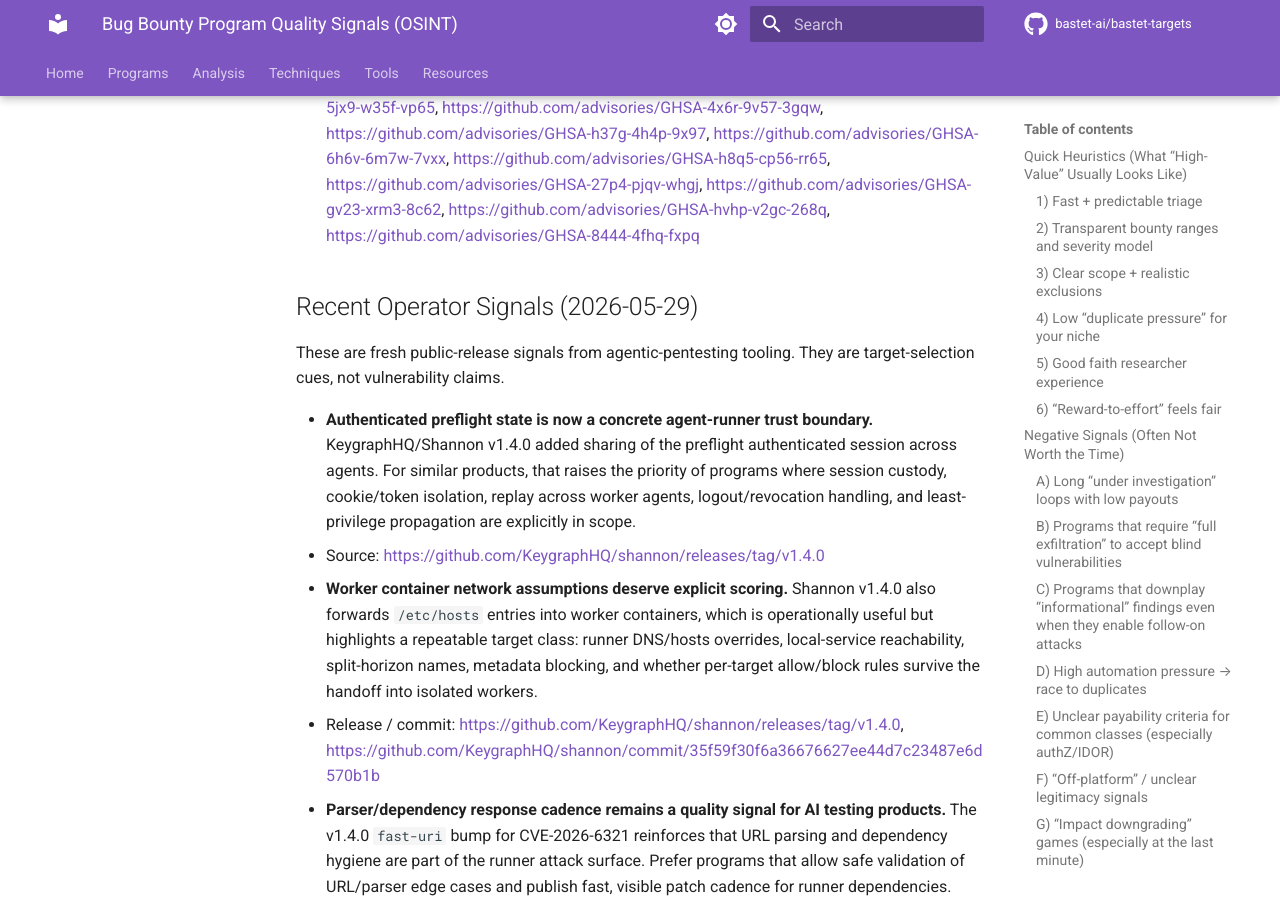
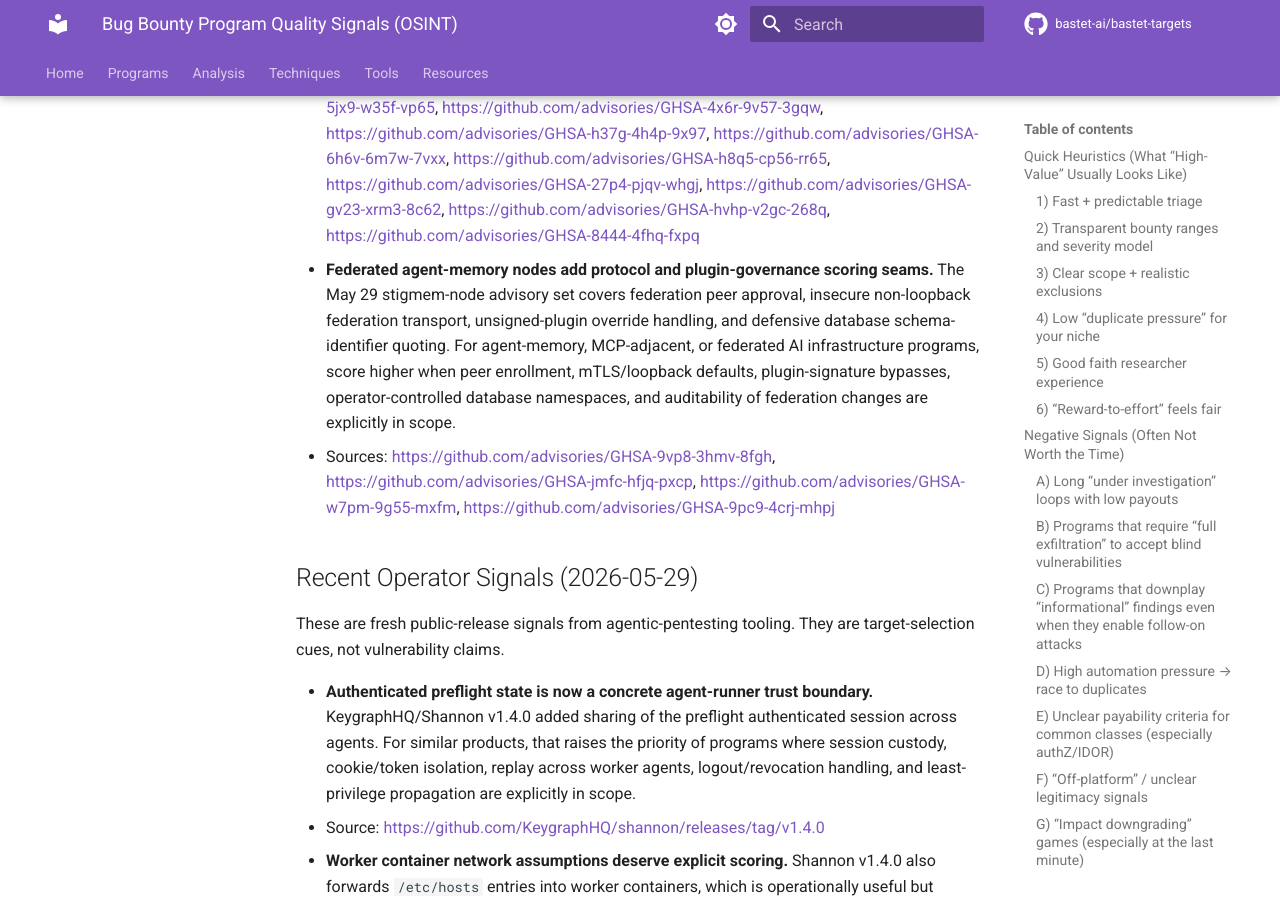
Before and after one commit to bastet-ai/bastet-targets, an MkDocs documentation site: the page built from docs/programs/program-quality-signals.md, in a window 1280 px wide and 900 px high, scrolled down 6194 px. Built offline with MkDocs 1.6.1 and Material for MkDocs 9.7.7, drawn with Linux system fonts in a browser that asks for light colours; comment, search, counter and statistics services are not loaded.

Commit message:
Add federated agent-memory target signals

```diff
--- a/docs/programs/program-quality-signals.md
+++ b/docs/programs/program-quality-signals.md
@@ -136,6 +136,8 @@
   - Source: https://github.com/advisories/GHSA-6pvw-g552-53c5
 - **Agent-platform authZ clusters are a product-quality signal.** The broader May 29 PraisonAI Platform advisory batch adds repeated workspace-boundary and role-enforcement failures: owner promotion, member removal, cross-workspace object/label/dependency access, activity-log exposure, arbitrary file write, and default unauthenticated API deployment. For AI-agent platforms, prioritize programs that publish multi-tenant authorization models, role-transition rules, object ownership checks, deployment-auth defaults, and safe validation guidance for cross-workspace negative tests.
   - Sources: https://github.com/advisories/GHSA-c2m8-4gcg-v22g, https://github.com/advisories/GHSA-w388-2392-px73, https://github.com/advisories/GHSA-5jx9-w35f-vp65, https://github.com/advisories/GHSA-4x6r-9v57-3gqw, https://github.com/advisories/GHSA-h37g-4h4p-9x97, https://github.com/advisories/GHSA-6h6v-6m7w-7vxx, https://github.com/advisories/GHSA-h8q5-cp56-rr65, https://github.com/advisories/GHSA-27p4-pjqv-whgj, https://github.com/advisories/GHSA-gv23-xrm3-8c62, https://github.com/advisories/GHSA-hvhp-v2gc-268q, https://github.com/advisories/GHSA-8444-4fhq-fxpq
+- **Federated agent-memory nodes add protocol and plugin-governance scoring seams.** The May 29 stigmem-node advisory set covers federation peer approval, insecure non-loopback federation transport, unsigned-plugin override handling, and defensive database schema-identifier quoting. For agent-memory, MCP-adjacent, or federated AI infrastructure programs, score higher when peer enrollment, mTLS/loopback defaults, plugin-signature bypasses, operator-controlled database namespaces, and auditability of federation changes are explicitly in scope.
+  - Sources: https://github.com/advisories/GHSA-9vp8-3hmv-8fgh, https://github.com/advisories/GHSA-jmfc-hfjq-pxcp, https://github.com/advisories/GHSA-w7pm-9g55-mxfm, https://github.com/advisories/GHSA-9pc9-4crj-mhpj
 
 ## Recent Operator Signals (2026-05-29)
 
```
Also changed, not shown: docs/program-quality-signals.md (+1 -0 lines), docs/programs/high-value.md (+1 -0 lines), docs/resources/program-quality-signals.md (+1 -0 lines).
